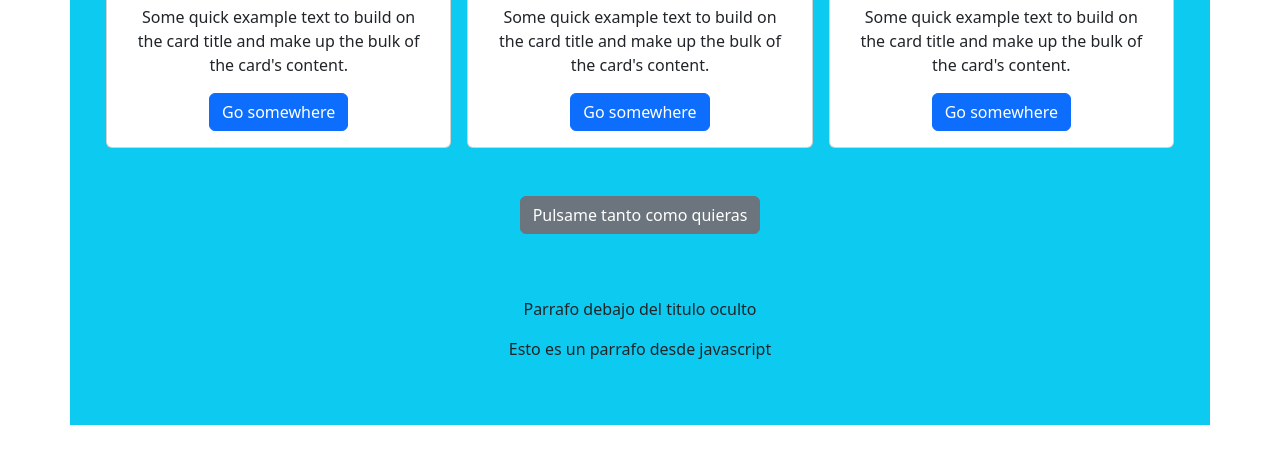
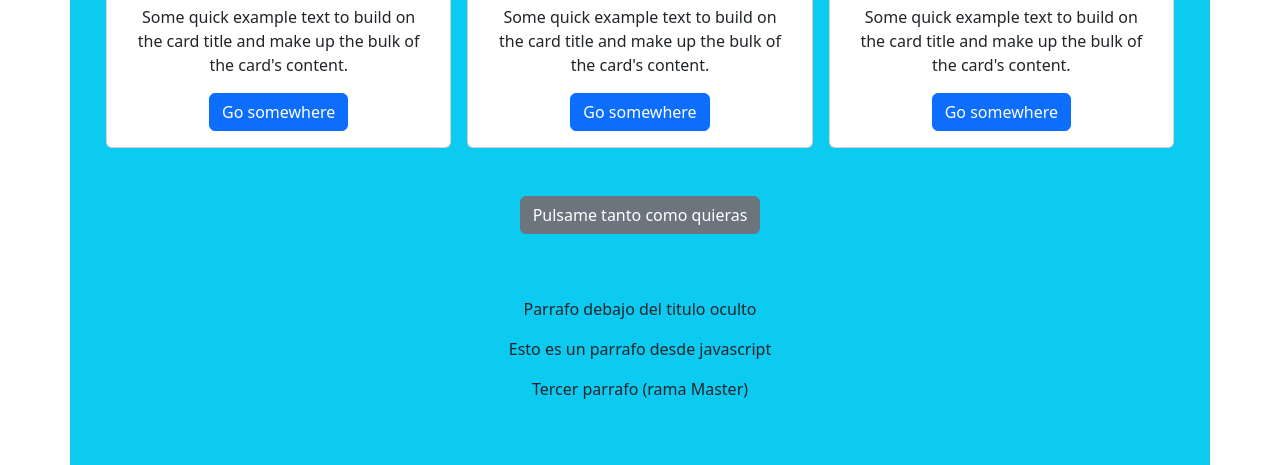
Before and after one commit to Pepekid/Proyecto-pepe, a plain HTML site: page index.html in a window 1280 px wide. Shown: the part 479-944 px from the top of the page. Before the commit the page ends 904 px from the top, so only its background shows below. Drawn offline with nearby package versions, Linux system fonts and the light colour scheme.

Commit message:
tercer parrafo

```diff
--- a/index.html
+++ b/index.html
@@ -75,8 +75,9 @@
 				Esto es un texto oculto!!!
 			</h2>
 			<p>Parrafo debajo del titulo oculto</p>
+			<p>Esto es un parrafo desde javascript</p>
 
-			<p>Esto es un parrafo desde javascript</p>
+			<p>Tercer parrafo (rama Master)</p>
 		</div>
 		<script src="js/app.js"></script>
 		<script src="https://cdn.jsdelivr.net/npm/bootstrap@5.3.2/dist/js/bootstrap.bundle.min.js"></script>
```
